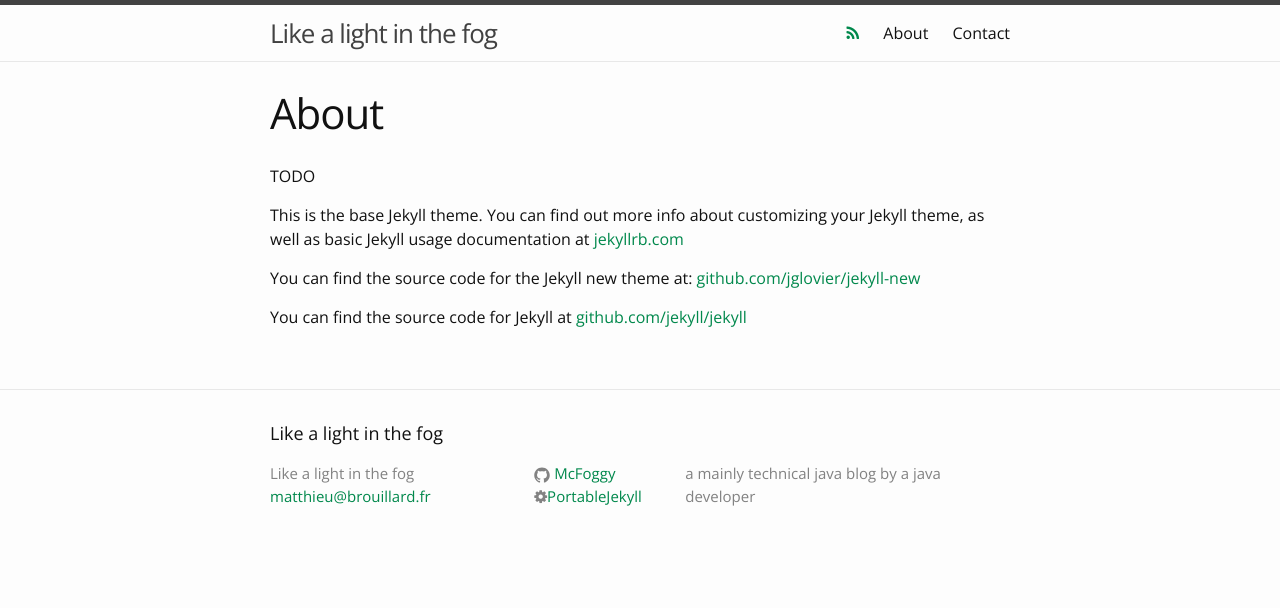
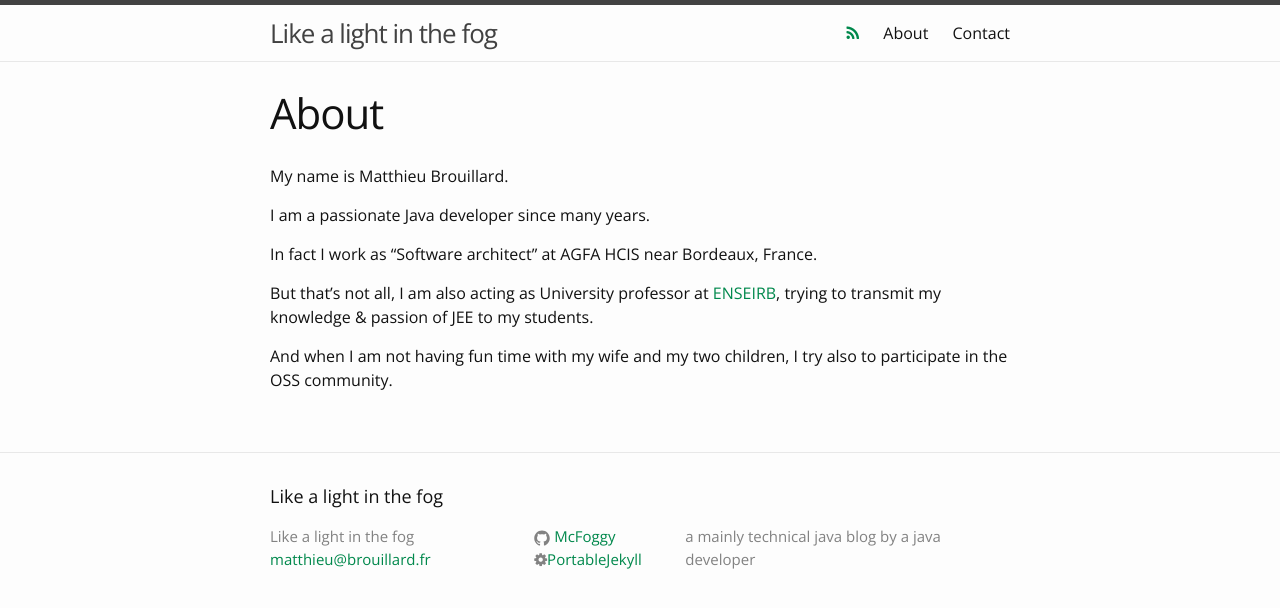
Before and after one commit to McFoggy/personal-blog, a Jekyll site: the page built from about.md, in a window 1280 px wide. Shown: the top 608 px of the page. Built offline with Jekyll 4.4.1, drawn with Linux system fonts in a browser that asks for light colours; nearby versions of some CDN libraries.

Commit message:
update contact

```diff
--- a/about.md
+++ b/about.md
@@ -4,10 +4,12 @@ title: About
 permalink: /about/
 ---
 
-TODO
+My name is Matthieu Brouillard.
 
-This is the base Jekyll theme. You can find out more info about customizing your Jekyll theme, as well as basic Jekyll usage documentation at [jekyllrb.com](http://jekyllrb.com/)
+I am a passionate Java developer since many years.
 
-You can find the source code for the Jekyll new theme at: [github.com/jglovier/jekyll-new](https://github.com/jglovier/jekyll-new)
+In fact I work as "Software architect" at AGFA HCIS near Bordeaux, France.
 
-You can find the source code for Jekyll at [github.com/jekyll/jekyll](https://github.com/jekyll/jekyll)
+But that's not all, I am also acting as University professor at [ENSEIRB](http://www.enseirb-matmeca.fr/), trying to transmit my knowledge & passion of JEE to my students.
+
+And when I am not having fun time with my wife and my two children, I try also to participate in the OSS community.
```
Also changed, not shown: contact.md (line endings or trailing spaces).
